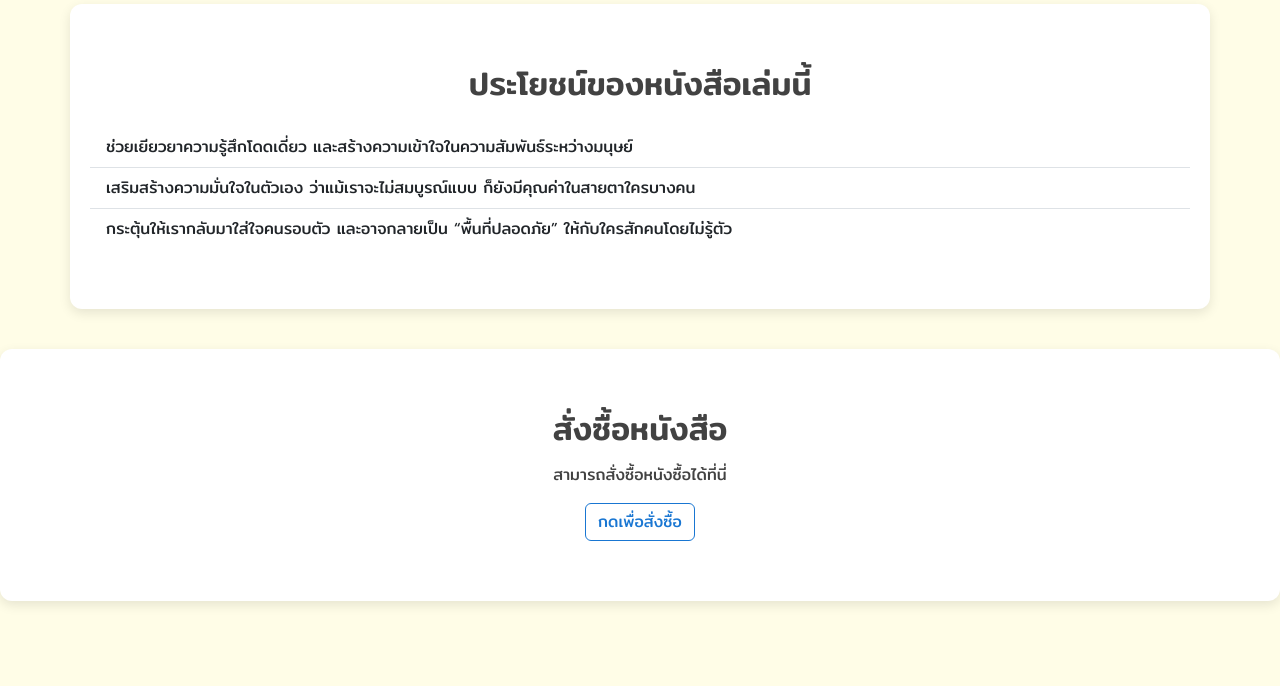
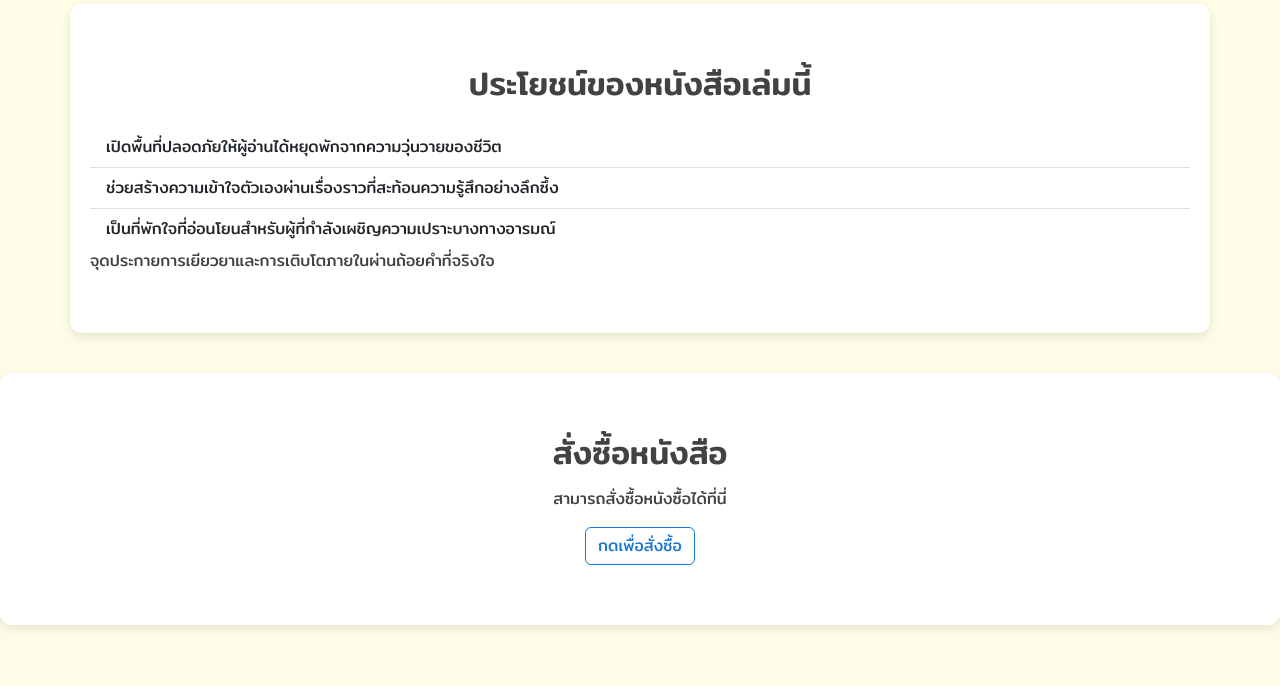
Before and after one commit to ketams-create/book-recomment, a plain HTML site: page index.html in a window 1280 px wide. Shown: the part 1020-1706 px from the top of the page. Drawn offline with nearby package versions, Linux system fonts and the light colour scheme.

Commit message:
version2
ปรับแก้ text ในส่วนของประโยชน์ของหนังสือ

```diff
--- a/index.html
+++ b/index.html
@@ -69,11 +69,12 @@
   <section class="section container " id="benefit">
     <h2 class="text-center mb-4 ">ประโยชน์ของหนังสือเล่มนี้</h2>
     <ul class="list-group list-group-flush">
-      <li class="list-group-item">ช่วยเยียวยาความรู้สึกโดดเดี่ยว และสร้างความเข้าใจในความสัมพันธ์ระหว่างมนุษย์</li>
-      <li class="list-group-item">เสริมสร้างความมั่นใจในตัวเอง ว่าแม้เราจะไม่สมบูรณ์แบบ ก็ยังมีคุณค่าในสายตาใครบางคน
+      <li class="list-group-item">เปิดพื้นที่ปลอดภัยให้ผู้อ่านได้หยุดพักจากความวุ่นวายของชีวิต</li>
+      <li class="list-group-item">ช่วยสร้างความเข้าใจตัวเองผ่านเรื่องราวที่สะท้อนความรู้สึกอย่างลึกซึ้ง
       </li>
-      <li class="list-group-item">กระตุ้นให้เรากลับมาใส่ใจคนรอบตัว และอาจกลายเป็น “พื้นที่ปลอดภัย”
-        ให้กับใครสักคนโดยไม่รู้ตัว</li>
+      <li class="list-group-item">เป็นที่พักใจที่อ่อนโยนสำหรับผู้ที่กำลังเผชิญความเปราะบางทางอารมณ์</li>
+    </ul>
+    <li class="list-group-item">จุดประกายการเยียวยาและการเติบโตภายในผ่านถ้อยคำที่จริงใจ</li>
     </ul>
   </section>
 
```
